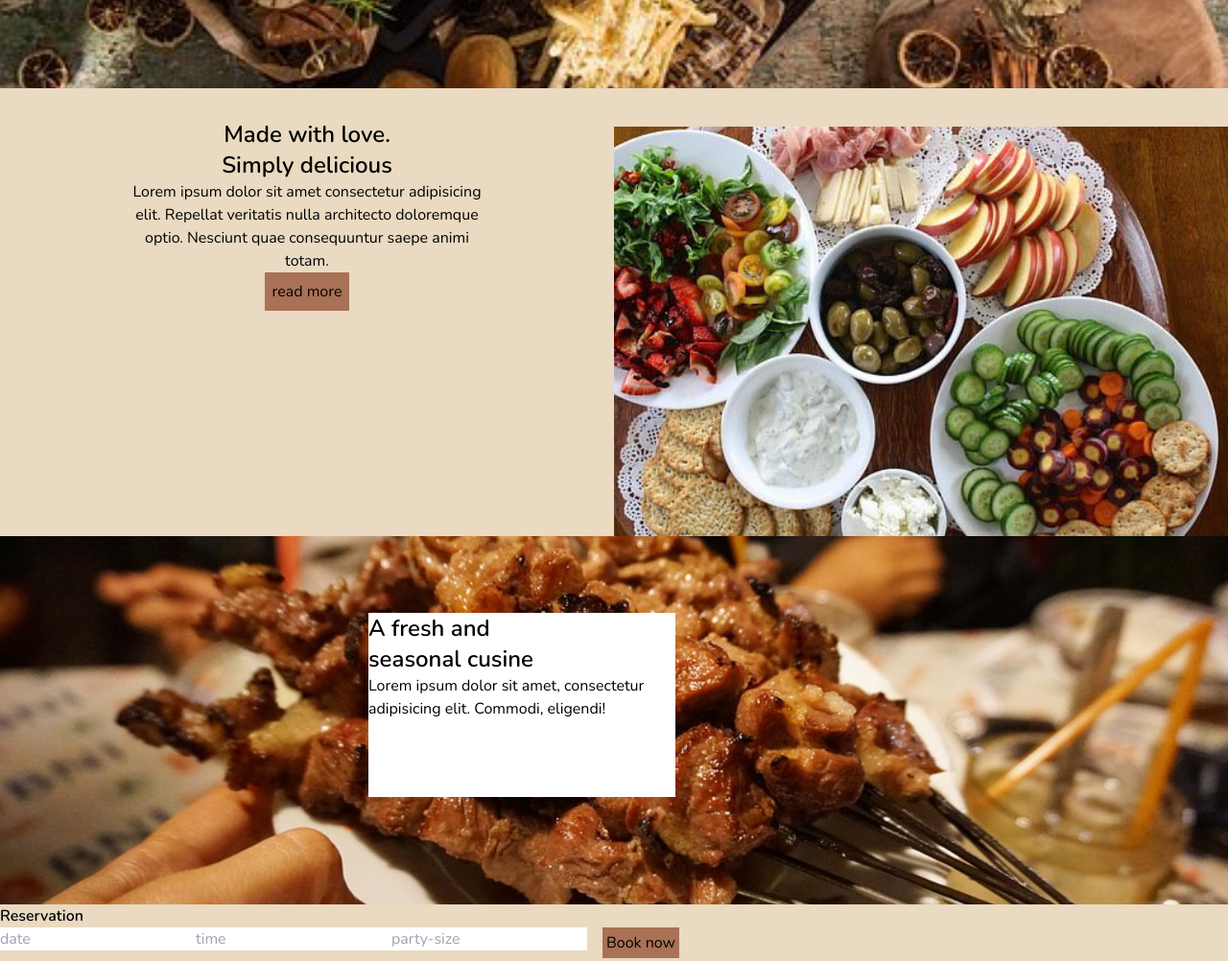
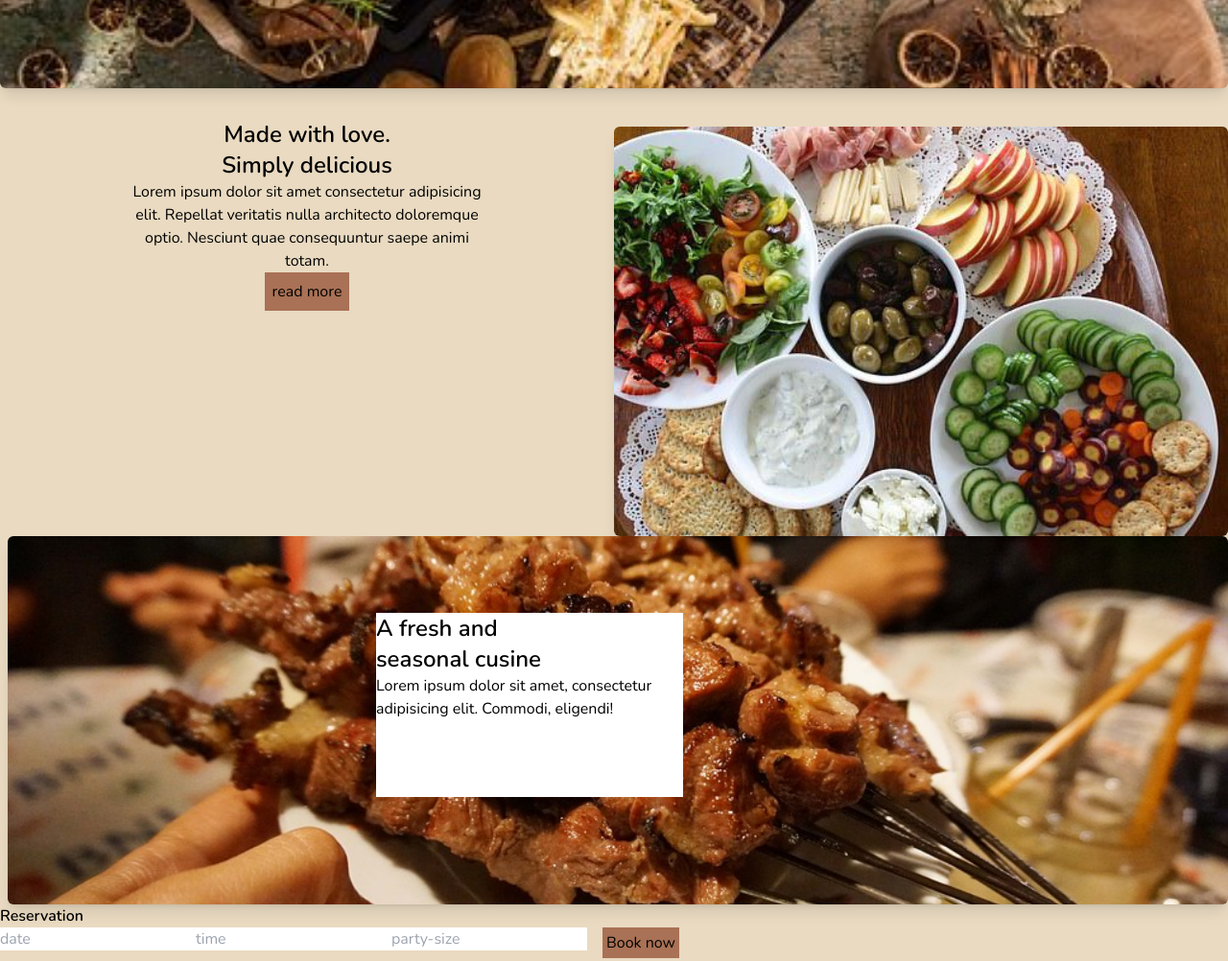
Before and after one commit to okedeyisamuel/restaurant-website, a website: page public/index.html in a window 1280 px wide. Shown: the part 380-1382 px from the top of the page at 96% size. Drawn offline with nearby package versions, Linux system fonts and the light colour scheme.

Commit message:
added some styless to the image in the index file

```diff
--- a/public/index.html
+++ b/public/index.html
@@ -43,7 +43,7 @@
 
         <div>
             <!--img goes here-->
-            <img src="./img/lg.jpg" alt="restaurant meal" class="h-96 w-full object-cover overflow-hidden">
+            <img src="./img/lg.jpg" alt="restaurant meal" class="h-96 w-full object-cover overflow-hidden shadow-lg rounded-md">
 
         </div>
 
@@ -60,13 +60,13 @@
                     </div>
                 </div>
                 <div>
-                    <img src="./img/varieties.jpg" alt="" class="mt-10 w-full">
+                    <img src="./img/varieties.jpg" alt="" class="mt-10 w-full overflow-hidden shadow-lg rounded-md">
                 </div>
             </div>
 
 
-            <div>
-                <div class="bg-food w-full h-96 bg-cover bg-center">
+            <div class="ml-2">
+                <div class="bg-food w-full h-96 bg-cover bg-center overflow-hidden shadow-lg rounded-md">
                     <div class=" bg-white h-48 w-80 inline-block items-center justify-center mt-20 ml-96">
                         <h1 class="text-2xl font-semibold">A fresh and </h1>
                         <h1 class="text-2xl font-semibold">seasonal cusine</h1>
```
